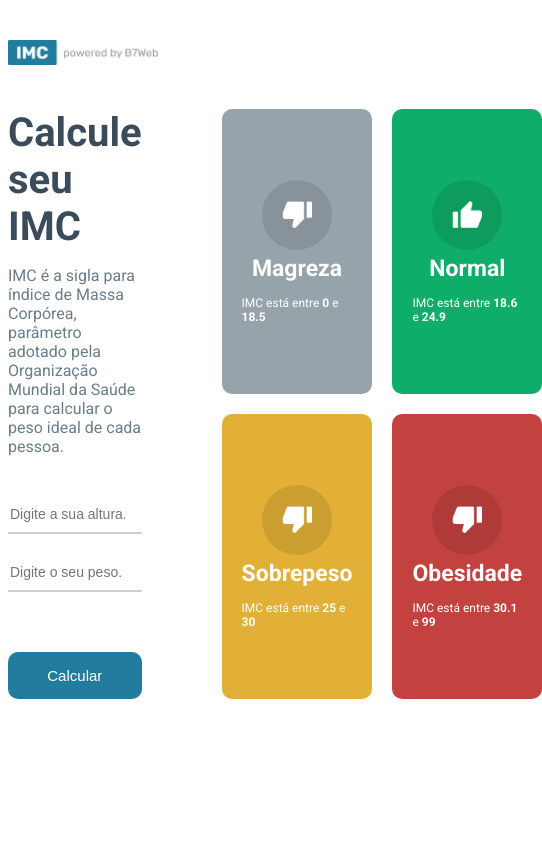
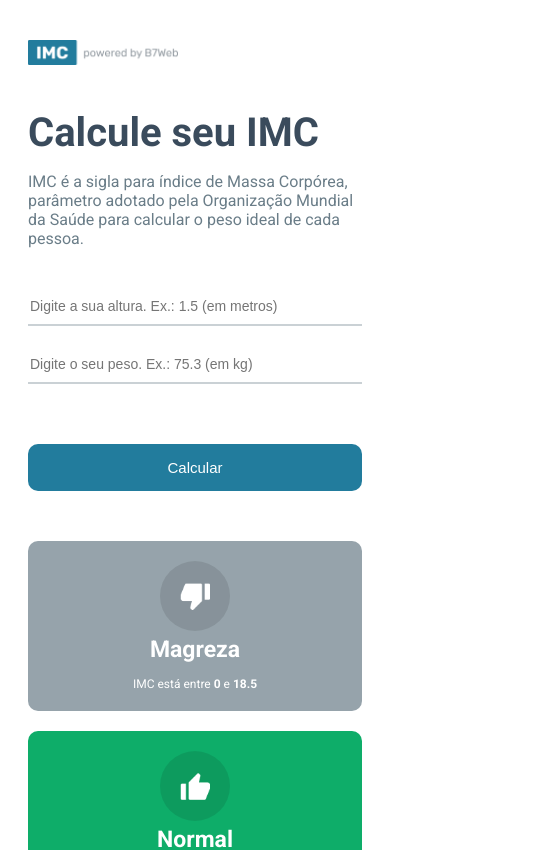
Before and after one commit to maarcos4g/imc-calculator-react, a React (Vite) app: page / in a window 390 px wide. Shown: the top 850 px of the page, 542 px wide, since content can reach past the window. Built offline with nearby package versions, Linux system fonts and the light colour scheme.

Commit message:
feat: responsiveness applied to different devices

```diff
--- a/src/App.module.css
+++ b/src/App.module.css
@@ -4,6 +4,10 @@
 
 body {
   font-family: 'Roboto', sans-serif;
+}
+
+.main {
+  padding-bottom: 50px;
 }
 
 .headerContainer {
@@ -121,3 +125,35 @@
 .arrowIcon:hover {
   opacity: .8;
 }
+
+
+@media screen and (max-width: 770px) {
+  header {
+    padding: 0 20px;
+  }
+
+  .container {
+    padding: 0 20px;
+    flex-direction: column;
+  }
+
+  .leftSide {
+    margin-right: 0;
+  }
+
+  .rightSide {
+    margin-left: 0;
+    margin-top: 50px;
+  }
+
+  .arrowIcon {
+    margin: 0;
+    border-radius: 10px;
+  }
+}
+
+@media screen and (max-width: 430px) {
+  .containerGrid {
+    grid-template-columns: 1fr;
+  }
+}
```
